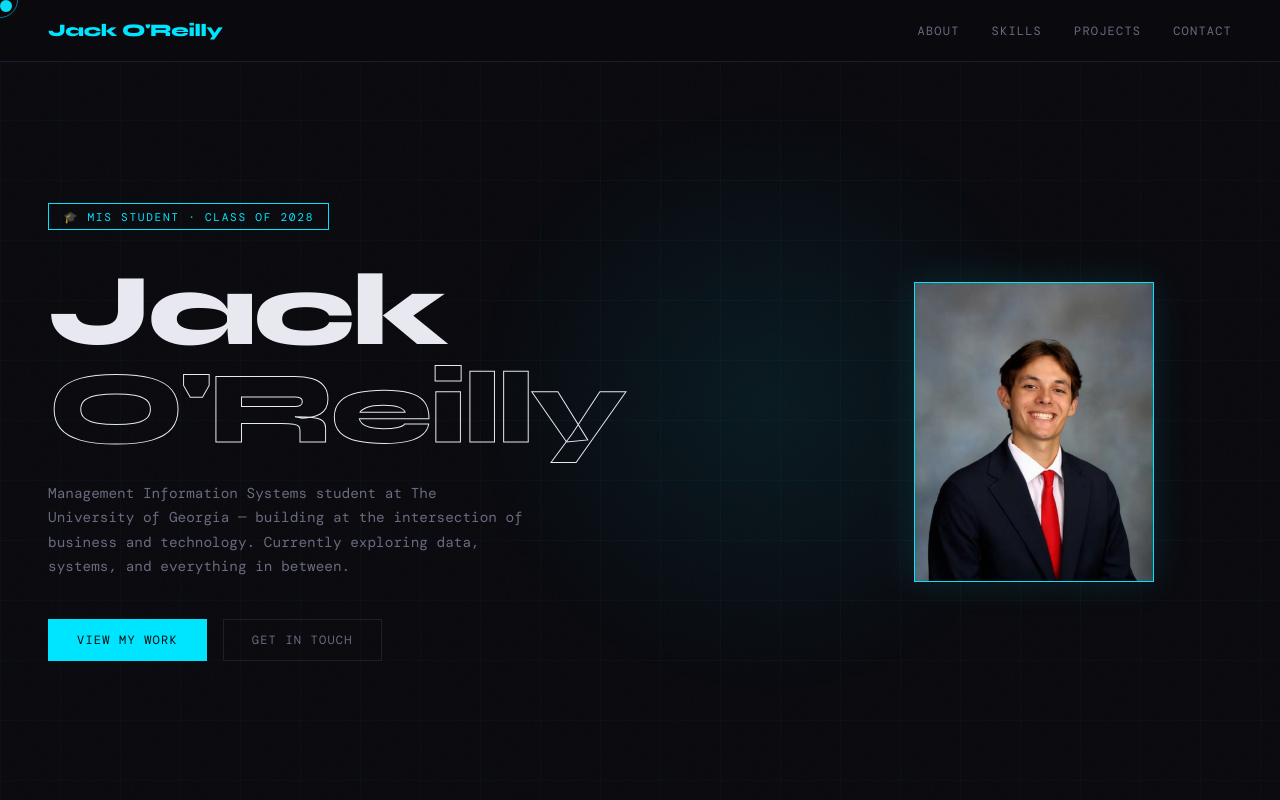
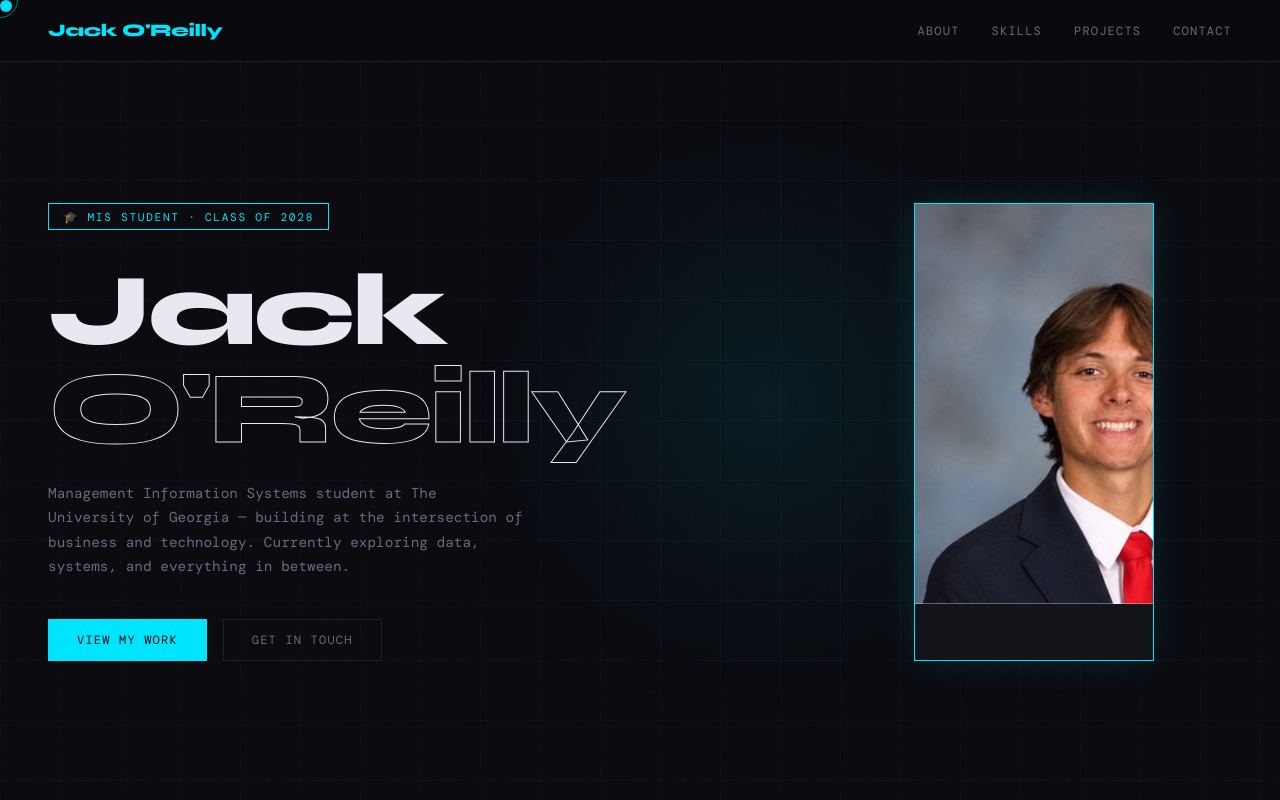
Before and after one commit to jacksoreilly25/jacksoreilly25.github.io, a plain HTML site: page index.html in a window 1280 px wide. Shown: the top 800 px of the page. Drawn offline with nearby package versions, Linux system fonts and the light colour scheme; a web font is replaced by a local one.

Commit message:
Update index.html

```diff
--- a/index.html
+++ b/index.html
@@ -146,7 +146,7 @@
   background: var(--surface);
 }
 
-.hero-photo img {
+.hero-photo  {
   width: 100%;
   height: 100%;
   display: block;
@@ -574,7 +574,7 @@
     <!-- RIGHT: Headshot -->
     <div class="hero-photo">
       <img
-        src="./IMG_1075.PNG"
+        src="./1793393486498.jpg"
         alt="Jack O'Reilly headshot"
       />
     </div>
```
